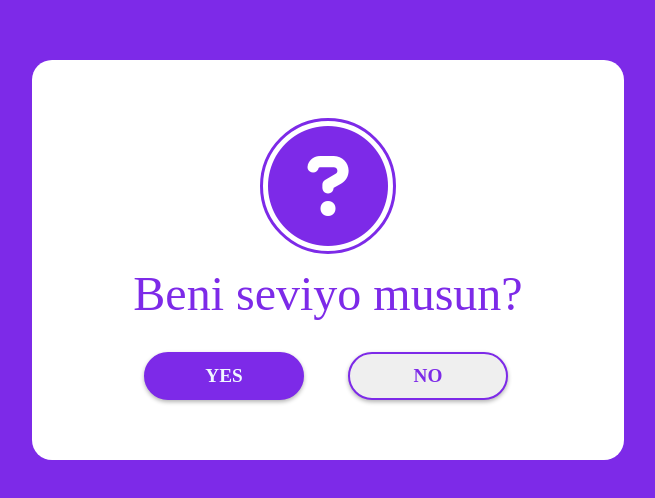
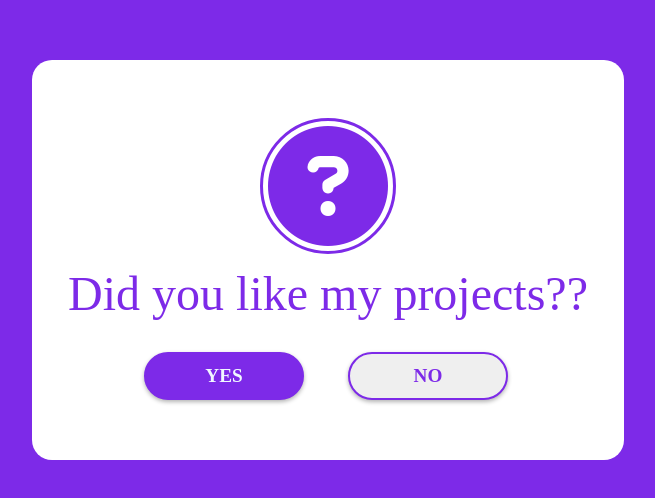
Before and after one commit to taha-blc/Question, a plain HTML site: page index.html in a window 1280 px wide. Shown: the part 140-638 px from the top of the page, without its empty margins (312-967 px from the left). Drawn offline with Linux system fonts and the light colour scheme; a web font is replaced by a local one.

Commit message:
Update index.html

```diff
--- a/index.html
+++ b/index.html
@@ -11,7 +11,7 @@
 <body>
     <div class="wrapper">
         <i class="fa-solid fa-circle-question"></i>
-        <h2 class="yazi">Beni seviyo musun?</h2>
+        <h2 class="yazi">Did you like my projects??</h2>
         <div class="btn-group">
             <button class="evet-btn" id="yess">YES</button>
             <button class="hayir-btn">NO</button>
```
